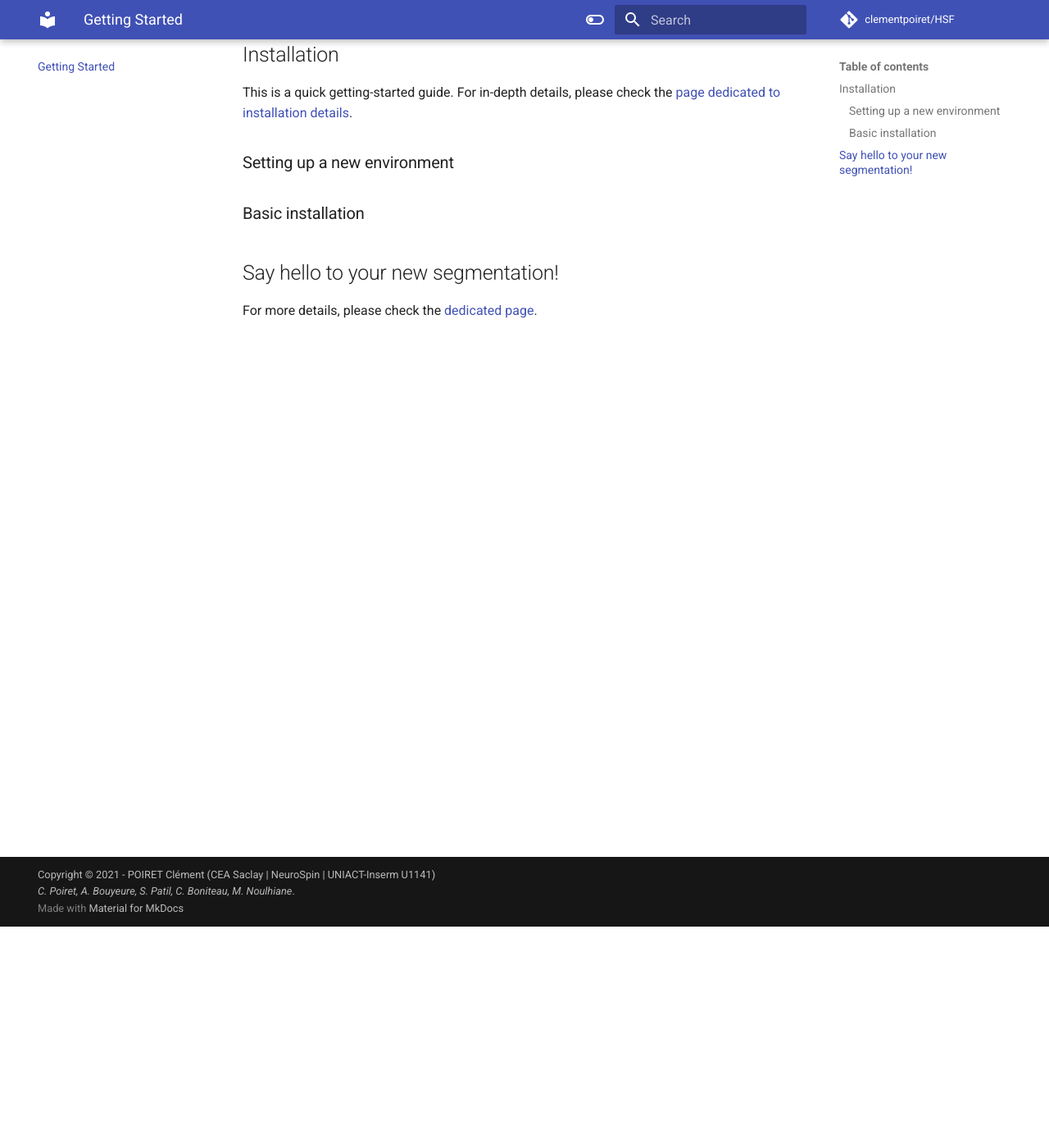
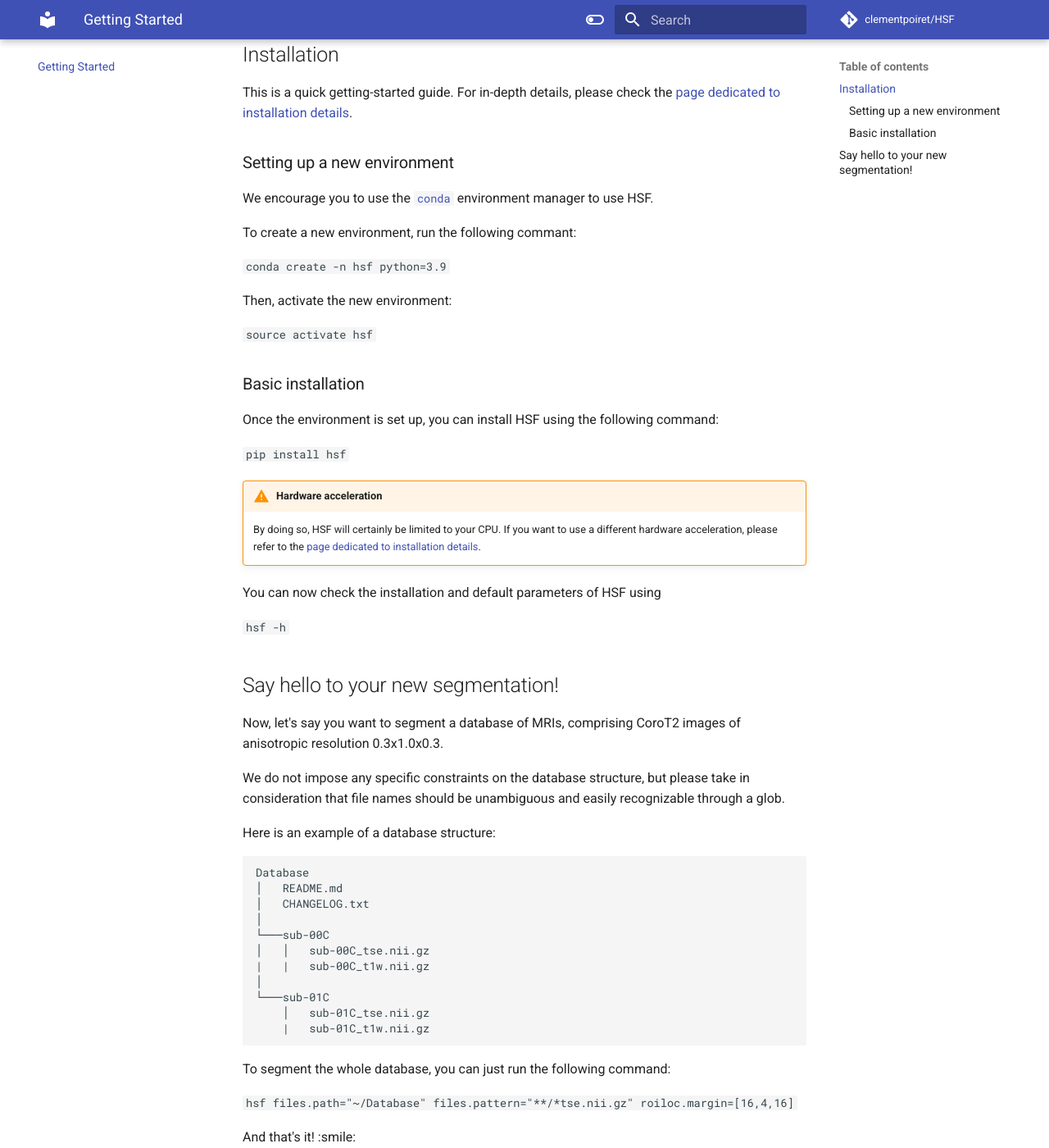
Before and after one commit to clementpoiret/HSF, an MkDocs documentation site: the page built from docs/getting-started.md, in a window 1280 px wide and 1400 px high, scrolled down 270 px. Shown: the whole window at 82% size. Built offline with MkDocs 1.6.1 and Material for MkDocs 9.7.7, drawn with Linux system fonts in a browser that asks for light colours; comment, search, counter and statistics services are not loaded; the version menu is left out; some of the changed text lies outside the part shown.

Commit message:
Updated getting started

````diff
--- a/docs/getting-started.md
+++ b/docs/getting-started.md
@@ -10,8 +10,78 @@ the [page dedicated to installation details](user-guide/installation.md).
 
 ### Setting up a new environment
 
+We encourage you to use the [`conda`](https://conda.io/) environment manager
+to use HSF.
+
+To create a new environment, run the following commant:
+
+`conda create -n hsf python=3.9`
+
+Then, activate the new environment:
+
+`source activate hsf`
+
 ### Basic installation
+
+Once the environment is set up, you can install HSF using the following command:
+
+`pip install hsf`
+
+!!! warning "Hardware acceleration"
+    By doing so, HSF will certainly be limited to your CPU.
+    If you want to use a different hardware acceleration, please refer to the
+    [page dedicated to installation details](user-guide/installation.md).
+
+You can now check the installation and default parameters of HSF using
+
+`hsf -h`
 
 ## Say hello to your new segmentation!
 
+Now, let's say you want to segment a database of MRIs, comprising CoroT2 images
+of anisotropic resolution 0.3x1.0x0.3.
+
+We do not impose any specific constraints on the database structure, but
+please take in consideration that file names should be unambiguous and easily recognizable
+through a glob.
+
+Here is an example of a database structure:
+
+```
+Database
+│   README.md
+│   CHANGELOG.txt
+│
+└───sub-00C
+│   │   sub-00C_tse.nii.gz
+|   |   sub-00C_t1w.nii.gz
+│
+└───sub-01C
+    │   sub-01C_tse.nii.gz
+    |   sub-01C_t1w.nii.gz
+```
+
+To segment the whole database, you can just run the following command:
+
+`hsf files.path="~/Database" files.pattern="**/*tse.nii.gz" roiloc.margin=[16,4,16]`
+
+And that's it! :smile:
+
+`files.path` and `files.pattern` are the only mandatory parameters. They are used to
+determine the list of files to segment.
+
+The parameter `roiloc.margin` is not mandatory, but one of the most important parameters
+of HSF. It defines the size of the margin around each hippocampi.
+
+A too small margin will likely result in incorrect crops of the hippocampi, thus leading
+to a truncated segmentation. It will also decrease the accuracy of the segmentation as
+it is removing context in the image. A large margin however, is likely to increase the
+accuracy of the segmentation, but it will greatly increase the computational requirements.
+
+Keep the box centered around the hippocampus, but not too close to it.
+
+Here is a good example:
+
+![Sample hippocampus](docs/resources/sample_hippocampus.png)
+
 For more details, please check the [dedicated page](user-guide/usage.md).
````
Also changed, not shown: docs/contributing.md (+19 -0 lines), docs/resources/sample_hippocampus.png (added).
